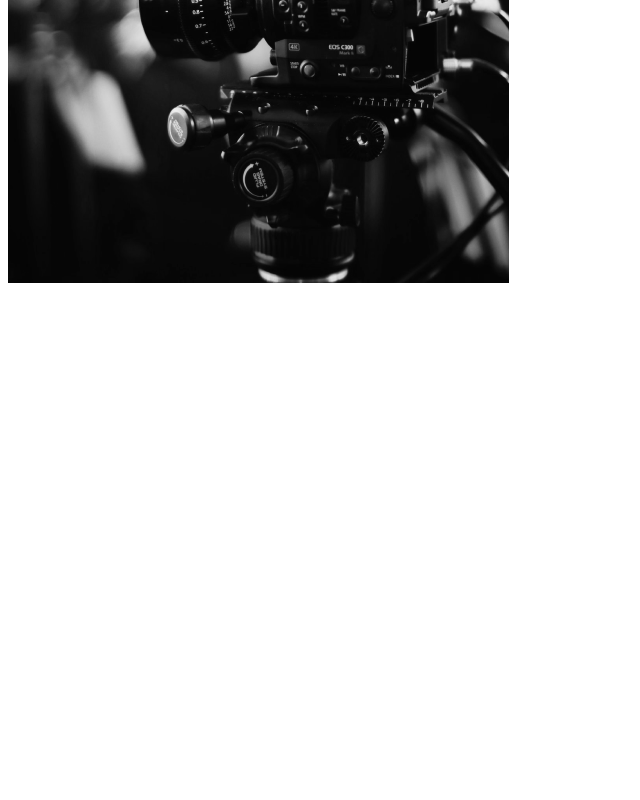
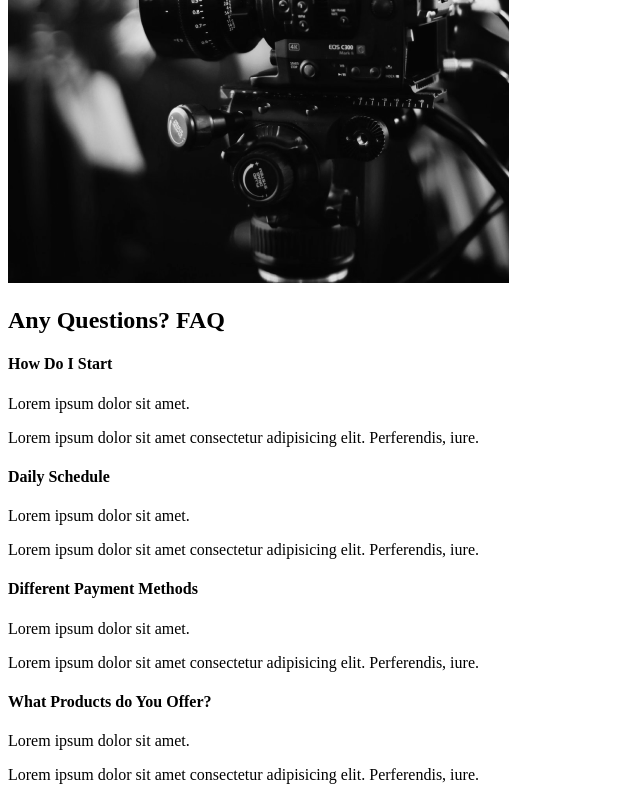
Before and after one commit to tdepasquale/portfolio, a React (Create React App) app: page / in a window 1280 px wide. Shown: the part 2099-2899 px from the top of the page, without its empty margins (0-640 px from the left). Before the commit the page ends 2394 px from the top, so only its background shows below. Built offline with nearby package versions, Linux system fonts and the light colour scheme.

Commit message:
FAQ Section

```diff
--- /dev/null
+++ b/src/components/FaqSection.jsx
@@ -0,0 +1,51 @@
+import React from "react";
+
+export const FaqSection = () => {
+  return (
+    <div className="faq">
+      <h2>
+        Any Questions? <span>FAQ</span>
+      </h2>
+      <div className="question">
+        <h4>How Do I Start</h4>
+        <div className="answer">
+          <p>Lorem ipsum dolor sit amet.</p>
+          <p>
+            Lorem ipsum dolor sit amet consectetur adipisicing elit.
+            Perferendis, iure.
+          </p>
+        </div>
+      </div>
+      <div className="question">
+        <h4>Daily Schedule</h4>
+        <div className="answer">
+          <p>Lorem ipsum dolor sit amet.</p>
+          <p>
+            Lorem ipsum dolor sit amet consectetur adipisicing elit.
+            Perferendis, iure.
+          </p>
+        </div>
+      </div>
+      <div className="question">
+        <h4>Different Payment Methods</h4>
+        <div className="answer">
+          <p>Lorem ipsum dolor sit amet.</p>
+          <p>
+            Lorem ipsum dolor sit amet consectetur adipisicing elit.
+            Perferendis, iure.
+          </p>
+        </div>
+      </div>
+      <div className="question">
+        <h4>What Products do You Offer?</h4>
+        <div className="answer">
+          <p>Lorem ipsum dolor sit amet.</p>
+          <p>
+            Lorem ipsum dolor sit amet consectetur adipisicing elit.
+            Perferendis, iure.
+          </p>
+        </div>
+      </div>
+    </div>
+  );
+};
--- a/src/pages/AboutUs.jsx
+++ b/src/pages/AboutUs.jsx
@@ -1,5 +1,6 @@
 import React from "react";
 import { AboutSection } from "../components/AboutSection";
+import { FaqSection } from "../components/FaqSection";
 import { ServicesSection } from "../components/ServicesSection";
 
 export const AboutUs = () => {
@@ -7,6 +8,7 @@
     <>
       <AboutSection />
       <ServicesSection />
+      <FaqSection />
     </>
   );
 };
```
